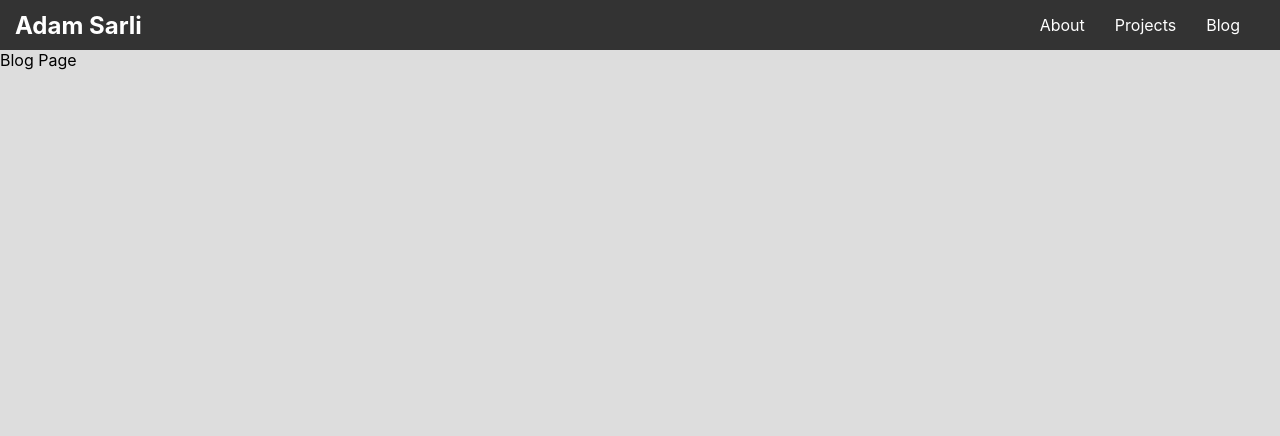
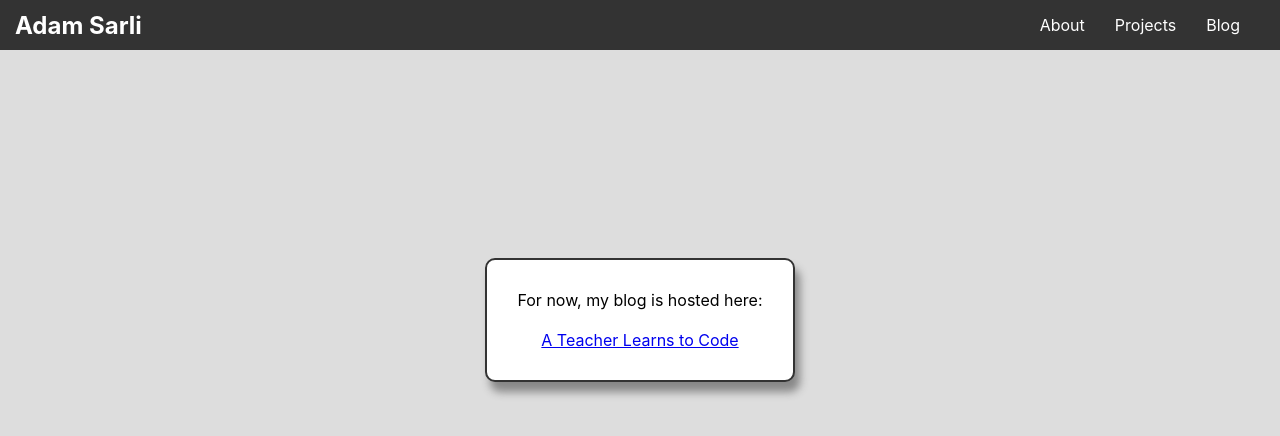
Before and after one commit to mathycoder/my-portfolio, a React (Create React App) app: page /blog in a window 1280 px wide. Shown: the top 436 px of the page. Built offline with nearby package versions, Linux system fonts and the light colour scheme.

Commit message:
added temporary blog link

```diff
--- a/src/components/about/About.js
+++ b/src/components/about/About.js
@@ -49,16 +49,25 @@ class About extends Component {
           <h2 className="contact-me-title">Connect With Me</h2>
         </div>
         <div className="contact-icons">
-          <a href="https://github.com/mathycoder" target="_blank">
+          <a
+            rel="noopener noreferrer"
+            href="https://github.com/mathycoder"
+            target="_blank">
             <img alt="github" src="/images-icons/github.png"/>
           </a>
           <a href="mailto:adam.sarli@gmail.com">
             <img alt="gmail" src="/images-icons/gmail.png"/>
           </a>
-          <a href="https://www.linkedin.com/in/adam-sarli/" target="_blank">
+          <a
+            rel="noopener noreferrer"
+            href="https://www.linkedin.com/in/adam-sarli/"
+            target="_blank">
             <img alt="linkedin" src="/images-icons/linkedin.png"/>
           </a>
-          <a href="https://twitter.com/Adam_Sarli" target="_blank">
+          <a
+            rel="noopener noreferrer"
+            href="https://twitter.com/Adam_Sarli"
+            target="_blank">
             <img alt="twitter" src="/images-icons/twitter.png"/>
           </a>
         </div>
--- a/src/components/blog/Blog.js
+++ b/src/components/blog/Blog.js
@@ -4,7 +4,19 @@ import './blog.css'
 class Blog extends Component {
   render(){
     return (
-      <div className="blog">Blog Page</div>
+      <div className="blog">
+        <div className="blog-bubble">
+          <div>For now, my blog is hosted here:</div>
+          <div>
+            <a
+              target="_blank"
+              rel="noopener noreferrer"
+              href="https://mathycoder.github.io/">
+            A Teacher Learns to Code
+            </a>
+          </div>
+        </div>
+      </div>
     )
   }
 
--- a/src/components/blog/blog.css
+++ b/src/components/blog/blog.css
@@ -0,0 +1,23 @@
+.blog {
+  margin: 20px;
+  height: 500px;
+  display: flex;
+  justify-content: center;
+  align-items: center;
+}
+
+.blog-bubble {
+  display: flex;
+  align-items: center;
+  flex-direction: column;
+  background-color: white;
+  border: solid 2px #333;
+  border-radius: 10px;
+  max-width: 350px;
+  padding: 20px;
+  box-shadow: 5px 10px 8px #888888;
+}
+
+.blog-bubble div {
+  margin: 10px;
+}
--- a/src/components/projects/Project.js
+++ b/src/components/projects/Project.js
@@ -37,13 +37,18 @@ class Project extends Component {
         </div>
         <div className="project-second-row">
           <div>
-            <img className="project-media-image" src={project.appImage}/>
+            <img
+              alt={`${project.title} element`}
+              className="project-media-image"
+              src={project.appImage}/>
           </div>
           <div className="bulletpoints">
             <ul>
               {project.bullets.map(bullet => <li>{bullet}</li>)}
             </ul>
-            <a href={project.githubUrl} target="_blank">
+            <a href={project.githubUrl}
+              rel="noopener noreferrer"
+              target="_blank">
               <img className="github-logo" src="/images/github.png" alt="github icon"/>
             </a>
           </div>
```
